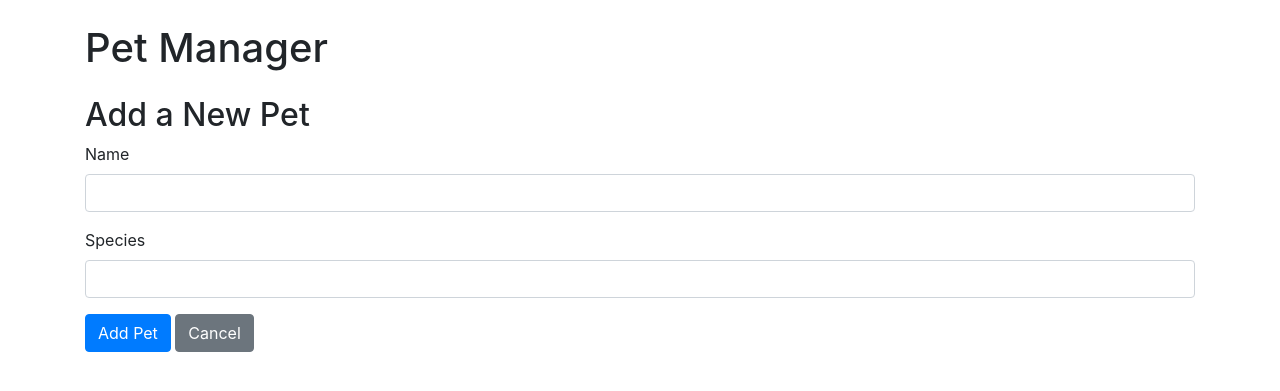
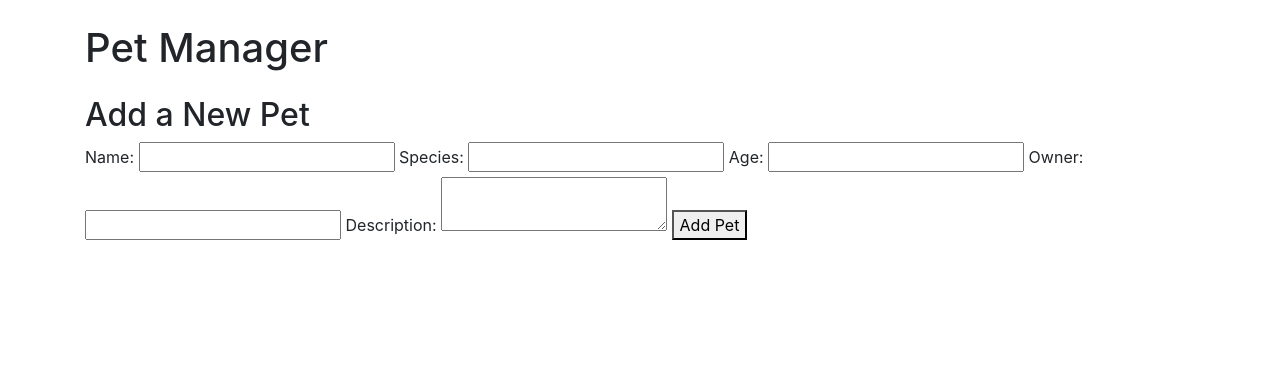
Before and after one commit to VijayaRaghavaPonnaganti/lask_pet_app, a Flask app: page /add in a window 1280 px wide. Shown: the top 391 px of the page. Run offline with Flask 3, Linux system fonts and the light colour scheme; some libraries are stand-ins or nearby versions.

Commit message:
Update add_pet.html

```diff
--- a/templates/add_pet.html
+++ b/templates/add_pet.html
@@ -3,15 +3,21 @@
 {% block content %}
     <h2 class="mt-4">Add a New Pet</h2>
     <form method="POST">
-        <div class="form-group">
-            <label for="name">Name</label>
-            <input type="text" class="form-control" id="name" name="name" required>
-        </div>
-        <div class="form-group">
-            <label for="species">Species</label>
-            <input type="text" class="form-control" id="species" name="species" required>
-        </div>
-        <button type="submit" class="btn btn-primary">Add Pet</button>
-        <a href="{{ url_for('index') }}" class="btn btn-secondary">Cancel</a>
+        <label for="name">Name:</label>
+    <input type="text" name="name" required>
+
+    <label for="species">Species:</label>
+    <input type="text" name="species" required>
+
+    <label for="age">Age:</label>
+    <input type="number" name="age">
+
+    <label for="owner">Owner:</label>
+    <input type="text" name="owner">
+
+    <label for="description">Description:</label>
+    <textarea name="description"></textarea>
+
+    <button type="submit">Add Pet</button>
     </form>
 {% endblock %}
```
